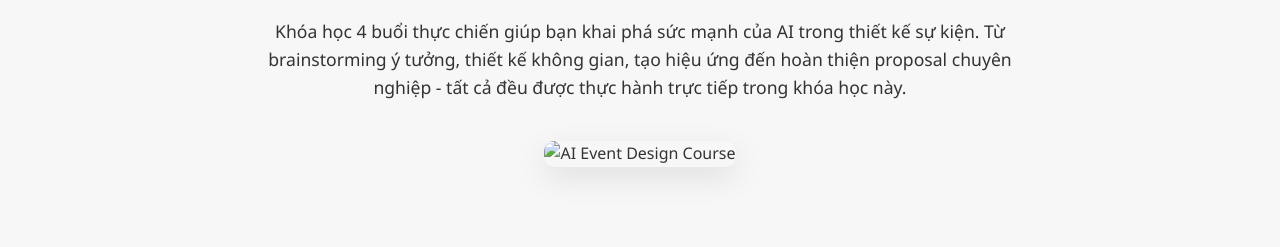
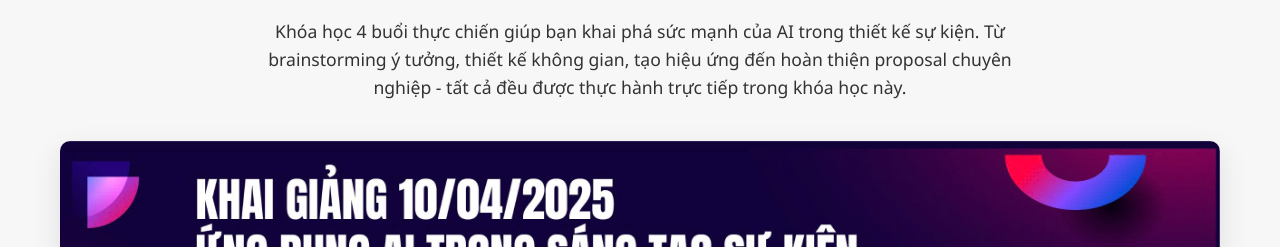
Before and after one commit to quanleminh2003/khoahocsukien, a plain HTML site: page index.html in a window 1280 px wide. Shown: the part 553-800 px from the top of the page. Drawn offline with nearby package versions, Linux system fonts and the light colour scheme; the site is published under a folder, as on GitHub Pages, so addresses that start at the root find nothing.

Commit message:
fix lỗi

```diff
--- a/index.html
+++ b/index.html
@@ -25,7 +25,7 @@
                 Từ brainstorming ý tưởng, thiết kế không gian, tạo hiệu ứng đến hoàn thiện proposal chuyên nghiệp -
                 tất cả đều được thực hành trực tiếp trong khóa học này.
             </p>
-            <img src="/images/z6462300115258_f412103cdb4fd9ecdde799d9c1205977.jpg" alt="AI Event Design Course" style="max-width: 100%; border-radius: 10px; box-shadow: 0 10px 30px rgba(0,0,0,0.1);">
+            <img src="images/z6462300115258_f412103cdb4fd9ecdde799d9c1205977.jpg" alt="AI Event Design Course" style="max-width: 100%; border-radius: 10px; box-shadow: 0 10px 30px rgba(0,0,0,0.1);">
         </div>
     </section>
 
```
